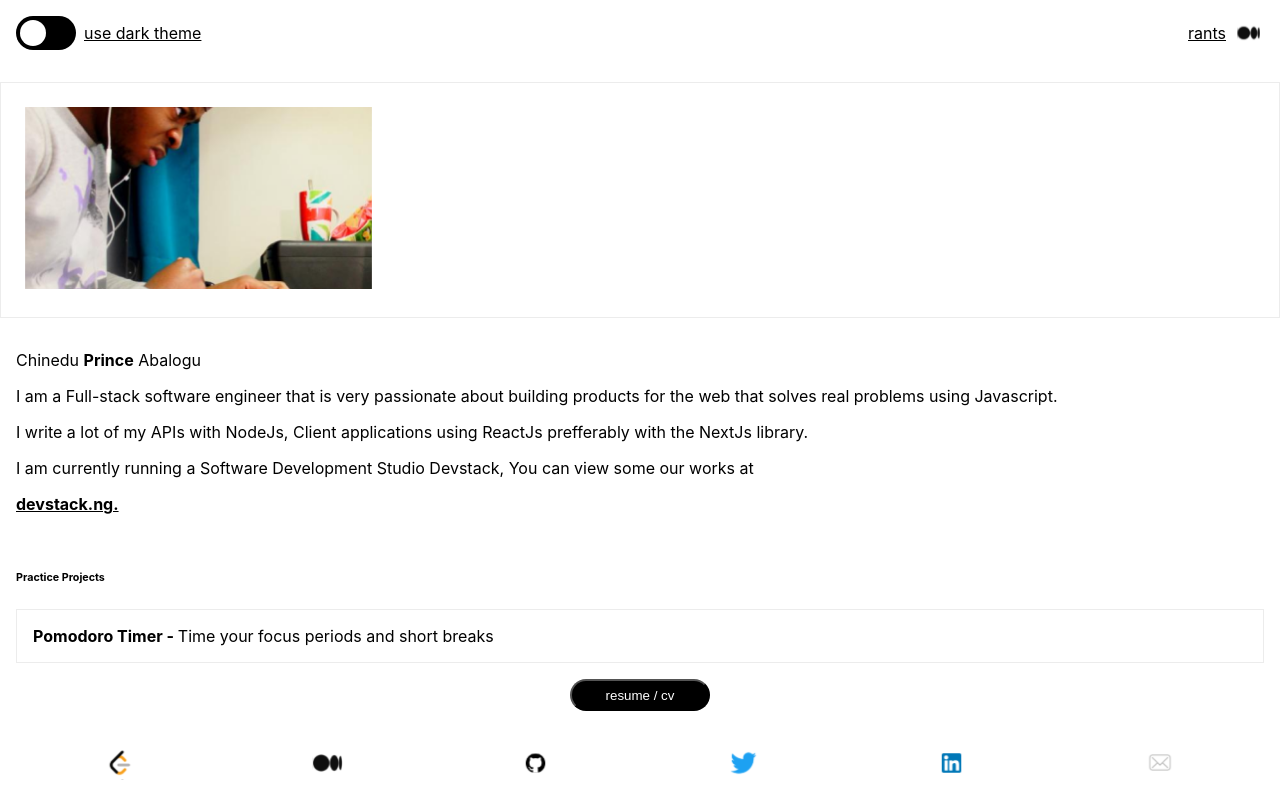
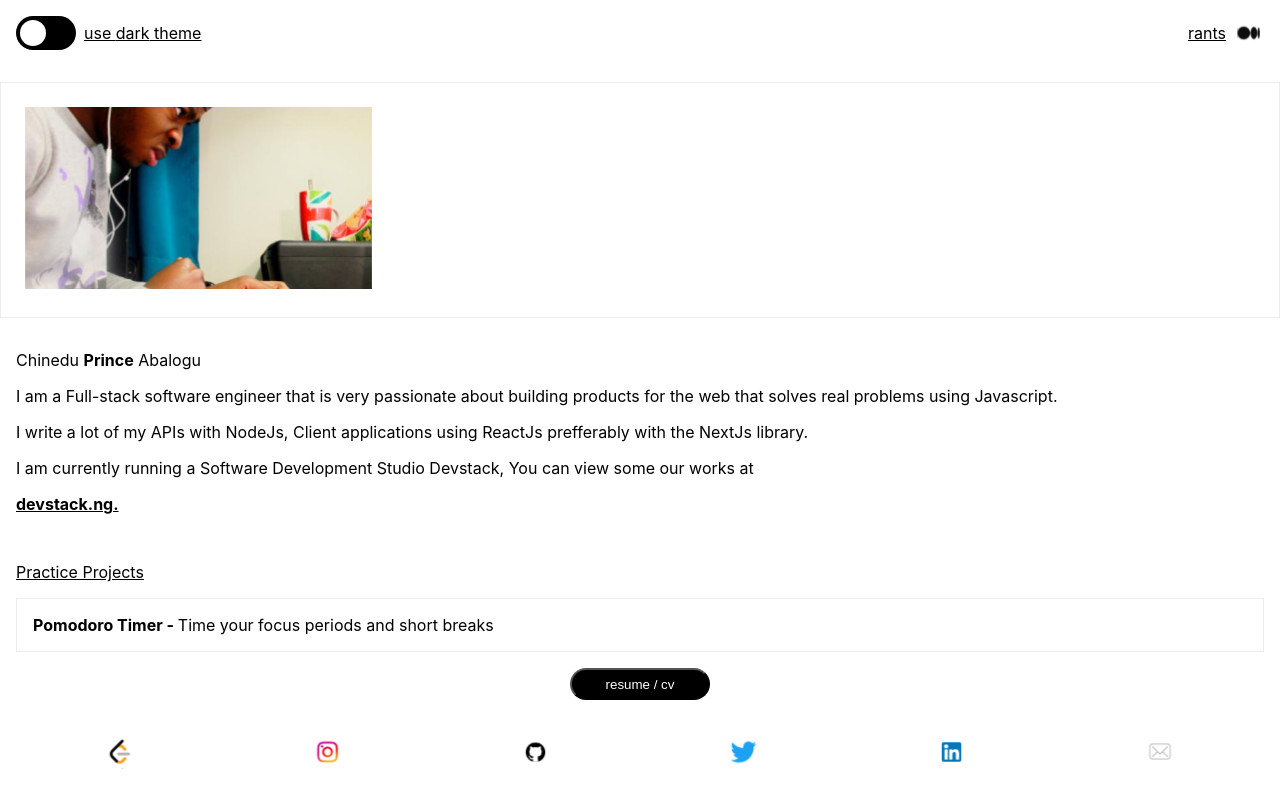
Before and after one commit to ninjamovesonly/mywebsite, a Next.js app: page / in a window 1280 px wide. Built offline with nearby package versions, Linux system fonts and the light colour scheme.

Commit message:
forgot to commit

```diff
--- a/components/projects.tsx
+++ b/components/projects.tsx
@@ -10,7 +10,9 @@ export default function Projects() {
 
   return (
     <div className={styles["projects-container"]}>
-      <h6>Practice Projects</h6>
+      <p>
+        <u>Practice Projects</u>
+      </p>
       {projects.map(({ name, route, description }: any) => {
         return (
           <ProjectItem
--- a/components/social-media-icons.tsx
+++ b/components/social-media-icons.tsx
@@ -13,8 +13,8 @@ export default function SocialMediaIcons() {
         height={40}
       />
       <Image
-        alt="link to medium"
-        src={`/${theme}/medium.svg`}
+        alt="link to instagram"
+        src={`/${theme}/instagram.svg`}
         width={38.1}
         height={40}
       />
--- a/components/toggle.tsx
+++ b/components/toggle.tsx
@@ -1,14 +1,26 @@
+import { useEffect, useState } from "react";
 import { useAppContext } from "../context/state";
 import styles from "../styles/Home.module.css";
+import { THEME_COLORS } from "../lib/consts";
 
 export default function ToggleSwitch() {
   const { theme, setTheme }: any = useAppContext();
+  const [themeOpposite, setThemeOpposite] = useState("");
+
+  useEffect(() => {
+    setThemeOpposite(
+      (currentTheme) =>
+        (currentTheme =
+          theme === THEME_COLORS.light ? THEME_COLORS.dark : THEME_COLORS.light)
+    );
+  }, [setThemeOpposite, theme]);
 
   const toggleThemeColor = () => {
-    console.log("toggling..");
-    return theme === "light" ? setTheme("dark") : setTheme("light");
+    return theme === THEME_COLORS.light
+      ? setTheme(THEME_COLORS.dark)
+      : setTheme(THEME_COLORS.light);
   };
-  //  onClick={toggleThemeColor()}
+
   return (
     <>
       <label className={styles.switch}>
@@ -16,7 +28,7 @@ export default function ToggleSwitch() {
         <span className={`${styles.slider} ${styles.round}`}></span>
       </label>
       <span>
-        <u>use dark theme</u>
+        <u>use {themeOpposite} theme</u>
       </span>
     </>
   );
--- /dev/null
+++ b/lib/consts.ts
@@ -0,0 +1,4 @@
+export const THEME_COLORS = {
+  light: "light",
+  dark: "dark",
+};
--- a/styles/globals.css
+++ b/styles/globals.css
@@ -18,7 +18,6 @@ a {
 }
 
 .app-container {
-  height: 100vh;
   width: 100%;
 }
 
```
